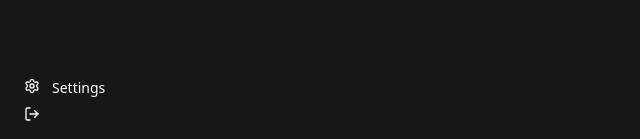
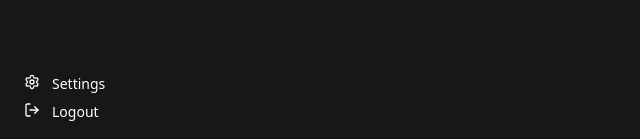
Before and after one commit to pranojtp/AR_Dashboard, a React (Vite) app in the folder User_dashboard/: page /userdashboard in a window 1280 px wide. Shown: the part 658-797 px from the top of the page, without its empty margins (0-640 px from the left). Built offline with nearby package versions, Linux system fonts and the light colour scheme.

Commit message:
updated sidebar hover issue on project and settings tab

```diff
--- a/User_dashboard/src/components/Sidebar.tsx
+++ b/User_dashboard/src/components/Sidebar.tsx
@@ -1,88 +1,161 @@
-import { UserRound } from "lucide-react"
-import { AudioLines } from "lucide-react"
-import { FileStack } from "lucide-react"
-import { Settings } from "lucide-react"
-import { NavLink } from "react-router-dom"
-import { LogOut } from "lucide-react"
+// import { UserRound } from "lucide-react"
+// import { AudioLines } from "lucide-react"
+// import { FileStack } from "lucide-react"
+// import { Settings } from "lucide-react"
+// import { NavLink } from "react-router-dom"
+// import { LogOut } from "lucide-react"
+// const Sidebar = () => {
+//   return (
+//     <>
+//       <div className="w-72 h-screen bg-neutral-900 p-4 flex flex-col justify-between">
+
+//         <div>
+//           <h1 className="text-l font-sans mb-8 text-white">AUDIO REALITIES</h1>
+//           <hr className="text-white mb-4" />
+//           <nav className="space-y-3 text-sm text-gray-300">
+//             <NavLink
+//               to="/userdashboard/profile"
+//               className={({ isActive }) =>
+//                 `flex flex-row gap-3 px-2 py-1 rounded text-white hover:border-r-4 border-[#00FFA3] hover:bg-neutral-700
+//                 ${isActive
+//                   ? 'border-r-4 bg-neutral-700'
+//                   : ''
+//                 }`
+//               }
+//             >
+//               <UserRound className="size-4" /> Profile
+//             </NavLink>
+//             <NavLink
+//               to="/userdashboard/voicevault"
+//               className={({ isActive }) =>
+//                 `flex flex-row gap-3 px-2 py-1 rounded text-white hover:border-r-4 border-[#00FFA3] hover:bg-neutral-700
+//                 ${isActive
+//                   ? 'border-r-4 bg-neutral-700'
+//                   : ''
+//                 }`
+//               }
+//             >
+//               <AudioLines className="size-4" /> Voice Vault
+//             </NavLink>
+//             <NavLink
+//               to="/userdashboard/projectpage/createproject"
+//               className={({ isActive }) =>
+//                 `flex flex-row gap-3 px-2 py-1 rounded text-white hover:border-r-4 border-[#00FFA3] hover:bg-neutral-700
+//                 ${isActive
+//                   ? 'border-r-4 bg-neutral-700'
+//                   : ''
+//                 }`
+//               }
+//             >
+//               <FileStack className="size-4" /> Project
+//             </NavLink>
+//           </nav>
+//         </div>
+
+//         <div>
+//           <nav className="text-sm text-gray-300">
+//             <NavLink
+//               to="/userdashboard/settings/account"
+//               className={({ isActive }) =>
+//                 `flex flex-row gap-3 px-2 py-1 rounded text-white hover:border-r-4 border-[#00FFA3] hover:bg-neutral-700
+//                 ${isActive
+//                   ? 'border-r-4 bg-neutral-700'
+//                   : ''
+//                 }`
+//               }
+//             >
+//               <Settings className="size-4" /> Settings
+//             </NavLink>
+//             <NavLink
+//               to="/login"
+//               className={({ isActive }) =>
+//                 `flex flex-row gap-3 px-2 py-1 rounded text-white hover:border-r-4 border-[#00FFA3] hover:bg-neutral-700
+//                 ${isActive
+//                   ? 'border-r-4 bg-neutral-700'
+//                   : ''
+//                 }`
+//               }
+//             >
+//               <LogOut className="size-4" />
+//             </NavLink>
+//           </nav>
+//         </div>
+//       </div>
+//     </>
+//   )
+// }
+
+import { useLocation, useNavigate } from "react-router-dom";
+import { UserRound, AudioLines, FileStack, Settings, LogOut } from "lucide-react";
+
 const Sidebar = () => {
+  const location = useLocation();
+  const navigate = useNavigate();
+
+  // Manual active checks
+  const isProfileActive = location.pathname === "/userdashboard/profile";
+  const isVoiceVaultActive = location.pathname === "/userdashboard/voicevault";
+  const isProjectActive = location.pathname.startsWith("/userdashboard/projectpage");
+  const isSettingsActive = location.pathname.startsWith("/userdashboard/settings");
+  const isLoginActive = location.pathname === "/login";
+
   return (
-    <>
     <div className="w-72 h-screen bg-neutral-900 p-4 flex flex-col justify-between">
 
+      {/* Top section */}
       <div>
         <h1 className="text-l font-sans mb-8 text-white">AUDIO REALITIES</h1>
         <hr className="text-white mb-4" />
+
         <nav className="space-y-3 text-sm text-gray-300">
-            <NavLink
-              to="/userdashboard/profile"
-              className={({ isActive }) =>
-                `flex flex-row gap-3 px-2 py-1 rounded text-white hover:border-r-4 border-[#00FFA3] hover:bg-neutral-700
-                ${isActive
-                  ? 'border-r-4 bg-neutral-700'
-                  : ''
-                }`
-              }
+          <button
+            onClick={() => navigate("/userdashboard/profile")}
+            className={`flex flex-row gap-3 px-2 py-1 w-full text-left rounded text-white hover:border-r-4 border-[#00FFA3] hover:bg-neutral-700
+              ${isProfileActive ? 'border-r-4 bg-neutral-700' : ''}`}
           >
             <UserRound className="size-4" /> Profile
-            </NavLink>
-            <NavLink
-              to="/userdashboard/voicevault"
-              className={({ isActive }) =>
-                `flex flex-row gap-3 px-2 py-1 rounded text-white hover:border-r-4 border-[#00FFA3] hover:bg-neutral-700
-                ${isActive
-                  ? 'border-r-4 bg-neutral-700'
-                  : ''
-                }`
-              }
+          </button>
+
+          <button
+            onClick={() => navigate("/userdashboard/voicevault")}
+            className={`flex flex-row gap-3 px-2 py-1 w-full text-left rounded text-white hover:border-r-4 border-[#00FFA3] hover:bg-neutral-700
+              ${isVoiceVaultActive ? 'border-r-4 bg-neutral-700' : ''}`}
           >
             <AudioLines className="size-4" /> Voice Vault
-            </NavLink>
-            <NavLink
-              to="/userdashboard/projectpage/createproject"
-              className={({ isActive }) =>
-                `flex flex-row gap-3 px-2 py-1 rounded text-white hover:border-r-4 border-[#00FFA3] hover:bg-neutral-700
-                ${isActive
-                  ? 'border-r-4 bg-neutral-700'
-                  : ''
-                }`
-              }
+          </button>
+
+          <button
+            onClick={() => navigate("/userdashboard/projectpage/createproject")}
+            className={`flex flex-row gap-3 px-2 py-1 w-full text-left rounded text-white hover:border-r-4 border-[#00FFA3] hover:bg-neutral-700
+              ${isProjectActive ? 'border-r-4 bg-neutral-700' : ''}`}
           >
             <FileStack className="size-4" /> Project
-            </NavLink>
+          </button>
         </nav>
       </div>
 
+      {/* Bottom section */}
       <div>
         <nav className="text-sm text-gray-300">
-            <NavLink
-              to="/userdashboard/settings/account"
-              className={({ isActive }) =>
-                `flex flex-row gap-3 px-2 py-1 rounded text-white hover:border-r-4 border-[#00FFA3] hover:bg-neutral-700
-                ${isActive
-                  ? 'border-r-4 bg-neutral-700'
-                  : ''
-                }`
-              }
+          <button
+            onClick={() => navigate("/userdashboard/settings/account")}
+            className={`flex flex-row gap-3 px-2 py-1 w-full text-left rounded text-white hover:border-r-4 border-[#00FFA3] hover:bg-neutral-700
+              ${isSettingsActive ? 'border-r-4 bg-neutral-700' : ''}`}
           >
             <Settings className="size-4" /> Settings
-            </NavLink>
-            <NavLink
-              to="/login"
-              className={({ isActive }) =>
-                `flex flex-row gap-3 px-2 py-1 rounded text-white hover:border-r-4 border-[#00FFA3] hover:bg-neutral-700
-                ${isActive
-                  ? 'border-r-4 bg-neutral-700'
-                  : ''
-                }`
-              }
+          </button>
+
+          <button
+            onClick={() => navigate("/login")}
+            className={`flex flex-row gap-3 px-2 py-1 w-full text-left rounded text-white hover:border-r-4 border-[#00FFA3] hover:bg-neutral-700
+              ${isLoginActive ? 'border-r-4 bg-neutral-700' : ''}`}
           >
-              <LogOut className="size-4" />
-            </NavLink>
+            <LogOut className="size-4" /> Logout
+          </button>
         </nav>
       </div>
     </div>
-    </>
-  )
-}
+  );
+};
 
-export default Sidebar
+export default Sidebar;
```
Lines whose indentation alone changed are shown as unchanged.
